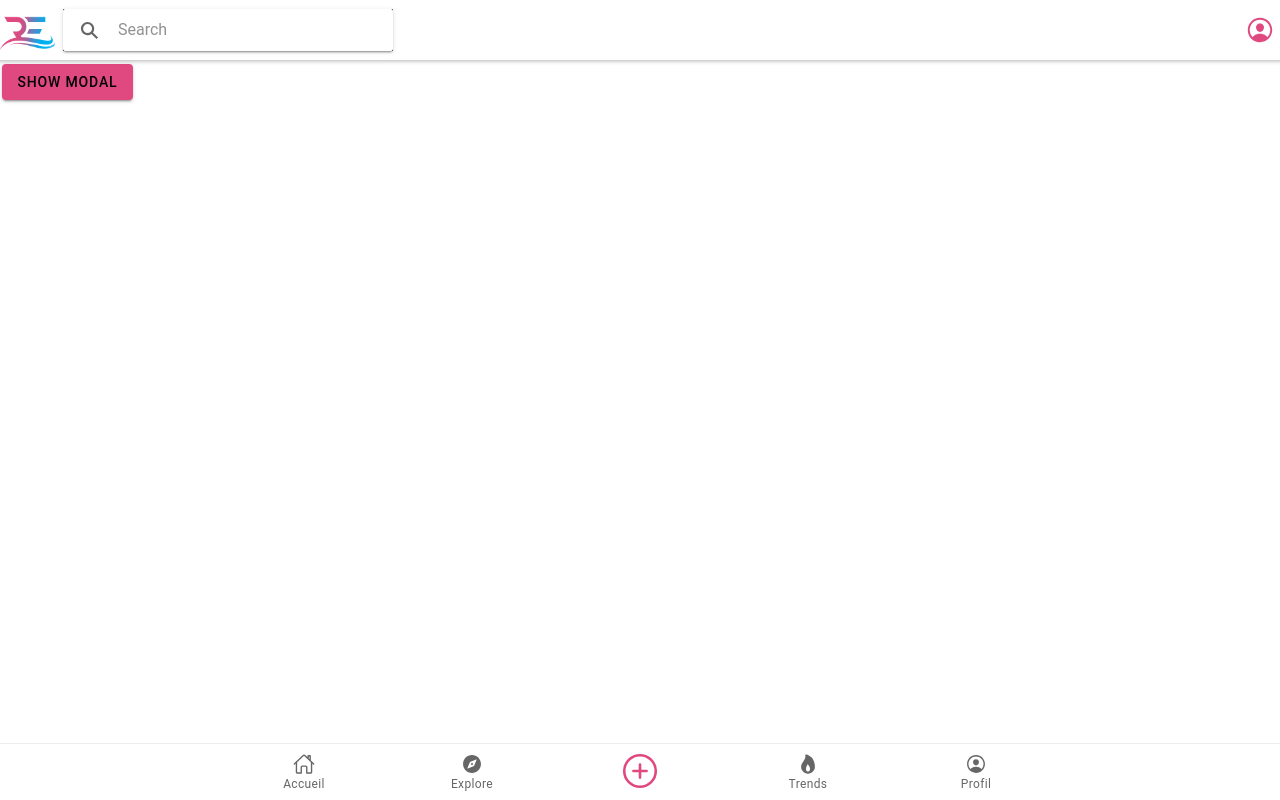
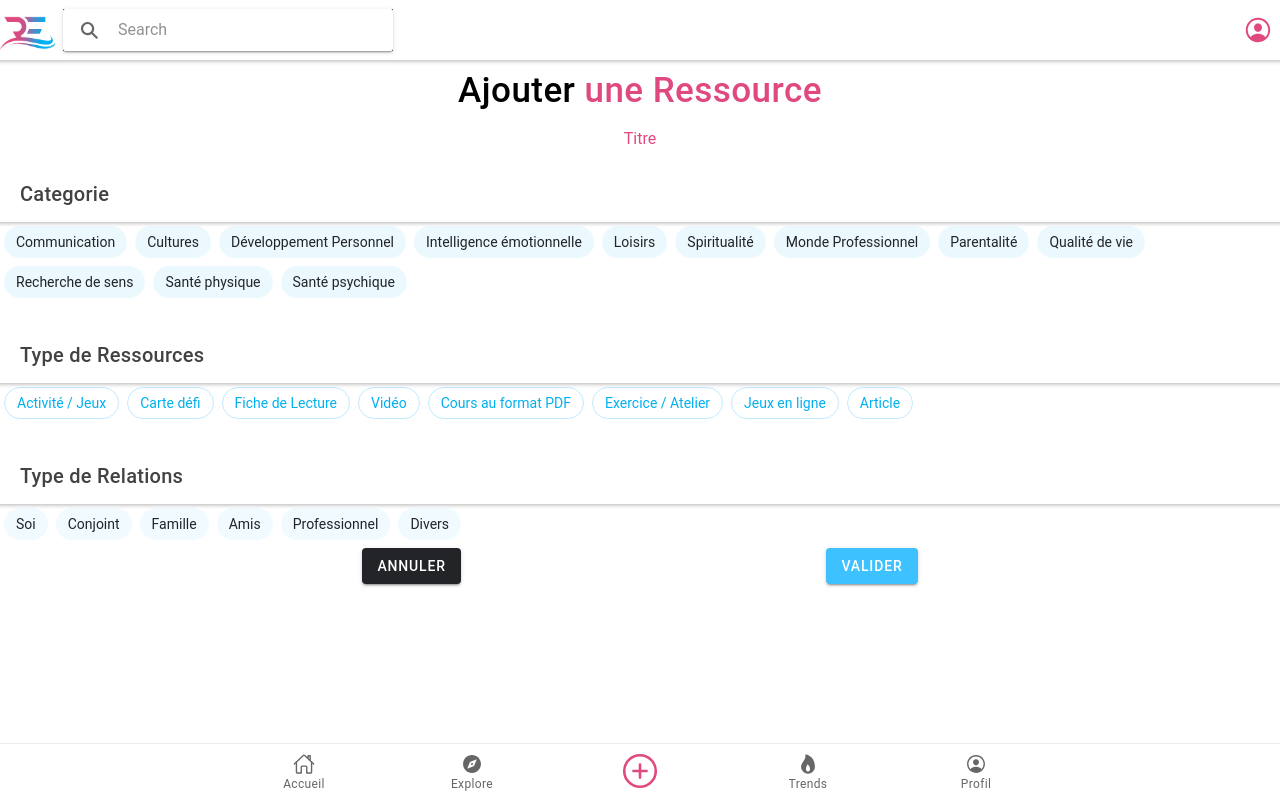
Before and after one commit to ADNAOUI/ressources-relationnelles-mobile, a React (Create React App) app: page /ajouter in a window 1280 px wide. Built offline with nearby package versions, Linux system fonts and the light colour scheme.

Commit message:
fin de la création de l'ajout d'une ressource

```diff
--- a/src/pages/Ajouter.tsx
+++ b/src/pages/Ajouter.tsx
@@ -1,34 +1,143 @@
-import React, { useState } from 'react';
-import { IonPage, IonModal, IonButton, IonContent } from '@ionic/react';
+import React from 'react';
+import { IonChip, IonText, IonItem, IonInput, IonLabel, IonHeader, IonToolbar, IonTitle, IonIcon, IonButtons, IonButton, IonContent, IonPage, IonImg } from '@ionic/react';
+import {Link } from 'react-router-dom';
+
+import './css/ajouter.css';
 
 
+export default class AddRessource extends React.Component {
 
-export const Ajouter: React.FC = () => {
-  const [showModal, setShowModal] = useState(false);
+    render() {
+        return (
+            <IonPage color="secondary">
+                <IonContent>
+                    <IonTitle className="marginSection textCenterTitleAddRessources">Ajouter <IonText color="primary">une Ressource</IonText></IonTitle>
+                    <section className="sectionParentAddRessources">
+                        <IonItem lines="none" className="textCenterTitleAddRessources">
+                            <IonLabel position="floating" color="primary">Titre</IonLabel>
+                            <IonInput />
+                        </IonItem>
 
+                        <form className="firstFormParentAddRessources">
+                            <IonHeader>
+                                <IonToolbar>
+                                    <IonTitle>Categorie</IonTitle>
+                                </IonToolbar>
+                            </IonHeader>
+                            <div className="enfantFormAddRessourcePositionElements">
+                                <IonChip color="noxus">
+                                    <IonLabel color="dark">Communication</IonLabel>
+                                </IonChip>
+                                <IonChip color="noxus">
+                                    <IonLabel color="dark">Cultures</IonLabel>
+                                </IonChip>
+                                <IonChip color="noxus">
+                                    <IonLabel color="dark">Développement Personnel</IonLabel>
+                                </IonChip>
+                                <IonChip color="noxus">
+                                    <IonLabel color="dark">Intelligence émotionnelle</IonLabel>
+                                </IonChip>
+                                <IonChip color="noxus">
+                                    <IonLabel color="dark">Loisirs</IonLabel>
+                                </IonChip>
+                                <IonChip color="noxus">
+                                    <IonLabel color="dark">Spiritualité</IonLabel>
+                                </IonChip>
+                                <IonChip color="noxus">
+                                    <IonLabel color="dark">Monde Professionnel</IonLabel>
+                                </IonChip>
+                                <IonChip color="noxus">
+                                    <IonLabel color="dark">Parentalité</IonLabel>
+                                </IonChip>
+                                <IonChip color="noxus">
+                                    <IonLabel color="dark">Qualité de vie</IonLabel>
+                                </IonChip>
+                                <IonChip color="noxus">
+                                    <IonLabel color="dark">Recherche de sens</IonLabel>
+                                </IonChip>
+                                <IonChip color="noxus">
+                                    <IonLabel color="dark">Santé physique</IonLabel>
+                                </IonChip>
+                                <IonChip color="noxus">
+                                    <IonLabel color="dark">Santé psychique</IonLabel>
+                                </IonChip>
+                            </div>
+                        </form>
 
-  return (
-    <IonPage>
-    <IonContent>
-        <section className="categoryMarginSection">
-      <IonModal isOpen={showModal}>
-        <IonButton onClick={() => setShowModal(false)}>
-            Close Modal
-        </IonButton>
-      </IonModal>
-      <IonButton onClick={() => setShowModal(true)}>
-            Show Modal
-      </IonButton>
-      </section>
+                        <form className="addRessourcesMarginSection firstFormParentAddRessources">
+                            <IonHeader>
+                                <IonToolbar>
+                                    <IonTitle>Type de Ressources</IonTitle>
+                                </IonToolbar>
+                            </IonHeader>
+                            <div className="enfantFormAddRessourcePositionElements">
+                                <IonChip outline color="secondary">
+                                    <IonLabel color="noxus">Activité / Jeux</IonLabel>
+                                </IonChip>
+                                <IonChip outline color="secondary">
+                                    <IonLabel color="noxus">Carte défi</IonLabel>
+                                </IonChip>
+                                <IonChip outline color="secondary">
+                                    <IonLabel color="noxus">Fiche de Lecture</IonLabel>
+                                </IonChip>
+                                <IonChip outline color="secondary">
+                                    <IonLabel color="noxus">Vidéo</IonLabel>
+                                </IonChip>
+                                <IonChip outline color="secondary">
+                                    <IonLabel color="noxus">Cours au format PDF</IonLabel>
+                                </IonChip>
+                                <IonChip outline color="secondary">
+                                    <IonLabel color="noxus">Exercice / Atelier</IonLabel>
+                                </IonChip>
+                                <IonChip outline color="secondary">
+                                    <IonLabel color="noxus">Jeux en ligne</IonLabel>
+                                </IonChip>
+                                <IonChip outline color="secondary">
+                                    <IonLabel color="noxus">Article</IonLabel>
+                                </IonChip>
+                            </div>
+                        </form>
+                        <form className="addRessourcesMarginSection firstFormParentAddRessources">
+                            <IonHeader>
+                                <IonToolbar>
+                                    <IonTitle>Type de Relations</IonTitle>
+                                </IonToolbar>
+                            </IonHeader>
+                            <div className="enfantFormAddRessourcePositionElements">
+                                <IonChip color="secondary">
+                                    <IonLabel color="dark">Soi</IonLabel>
+                                </IonChip>
+                                <IonChip color="secondary">
+                                    <IonLabel color="dark">Conjoint</IonLabel>
+                                </IonChip>
+                                <IonChip color="secondary">
+                                    <IonLabel color="dark">Famille</IonLabel>
+                                </IonChip>
+                                <IonChip color="secondary">
+                                    <IonLabel color="dark">Amis</IonLabel>
+                                </IonChip>
+                                <IonChip color="secondary">
+                                    <IonLabel color="dark">Professionnel</IonLabel>
+                                </IonChip>
+                                <IonChip color="secondary">
+                                    <IonLabel color="dark">Divers</IonLabel>
+                                </IonChip>
+                            </div>
+                        </form>
 
-    </IonContent>
-    </IonPage>
+                        <div className="buttonValiderAndAnnulerAddRessources">
+                            <Link to="/accueil">
+                                <IonButton color="dark" className="ion-margin-top" type="submit">Annuler</IonButton>
+                            </Link>
+                            <Link to="/profil">
+                                <IonButton color="secondary" className="ion-margin-top" type="submit">Valider</IonButton>
+                            </Link>
+                        </div>
 
-  );
+                    </section>
+                </IonContent>
 
-};
-
-
-
-
-export default Ajouter;
+            </IonPage>
+        );
+    };
+}
--- /dev/null
+++ b/src/pages/css/ajouter.css
@@ -0,0 +1,20 @@
+.sectionParentAddRessources > form > div.enfantFormAddRessourcePositionElements {
+    display: flex;
+    flex-wrap: wrap;
+}
+.addRessourcesMarginSection{
+    margin-top: 25px;
+}
+.textCenterTitleAddRessources{
+    text-align: center;
+}
+ion-title.textCenterTitleAddRessources{
+    font-size: 35px;
+}
+.buttonValiderAndAnnulerAddRessources{
+    display: flex;
+    flex-direction: row;
+    width: 100%;
+    justify-content: space-evenly;
+    margin-bottom: 10px;
+}
--- a/src/pages/css/variables.css
+++ b/src/pages/css/variables.css
@@ -1,6 +1,8 @@
 /* Ionic Variables and Theming. For more info, please see:
 http://ionicframework.com/docs/theming/ */
-
+body{
+  font-family: Roboto;
+}
 :host{
   min-height: 30px;
 }
@@ -56,7 +58,7 @@ http://ionicframework.com/docs/theming/ */
 .positionIconAccountTopBar{
   position: absolute;
   top: 15px;
-  right: 5px;
+  right: 7px;
   font-size: 30px;
   padding: 0;
   margin: 0;
```
